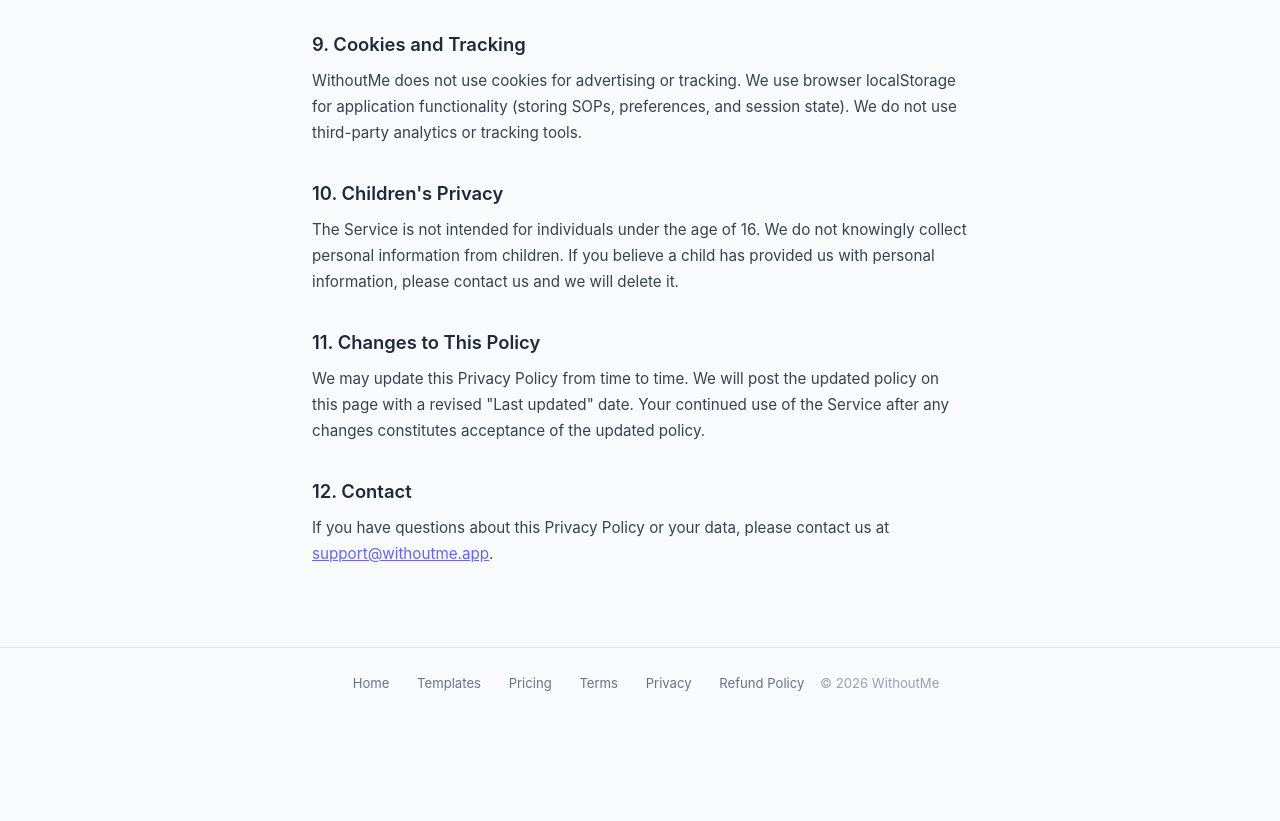
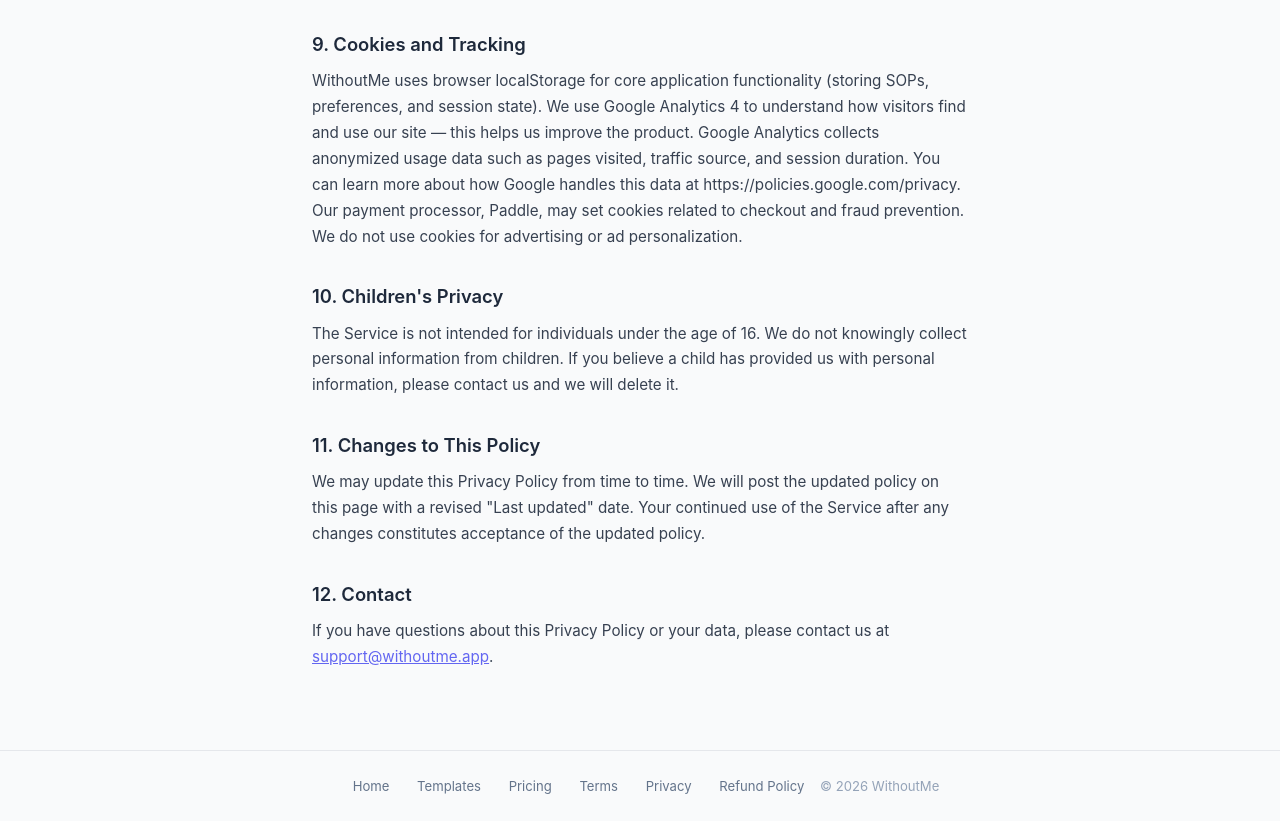
Before and after one commit to nameusermc/sop-tool-v1, a website: page privacy.html in a window 1280 px wide. Shown: the part 2177-2998 px from the top of the page. Before the commit the page ends 2895 px from the top, so only its background shows below. Drawn offline with Linux system fonts and the light colour scheme.

Commit message:
Add files via upload

```diff
--- a/privacy.html
+++ b/privacy.html
@@ -124,7 +124,7 @@
         </ul>
 
         <h2>9. Cookies and Tracking</h2>
-        <p>WithoutMe does not use cookies for advertising or tracking. We use browser localStorage for application functionality (storing SOPs, preferences, and session state). We do not use third-party analytics or tracking tools.</p>
+        <p>WithoutMe uses browser localStorage for core application functionality (storing SOPs, preferences, and session state). We use Google Analytics 4 to understand how visitors find and use our site — this helps us improve the product. Google Analytics collects anonymized usage data such as pages visited, traffic source, and session duration. You can learn more about how Google handles this data at https://policies.google.com/privacy. Our payment processor, Paddle, may set cookies related to checkout and fraud prevention. We do not use cookies for advertising or ad personalization.</p>
 
         <h2>10. Children's Privacy</h2>
         <p>The Service is not intended for individuals under the age of 16. We do not knowingly collect personal information from children. If you believe a child has provided us with personal information, please contact us and we will delete it.</p>
```
